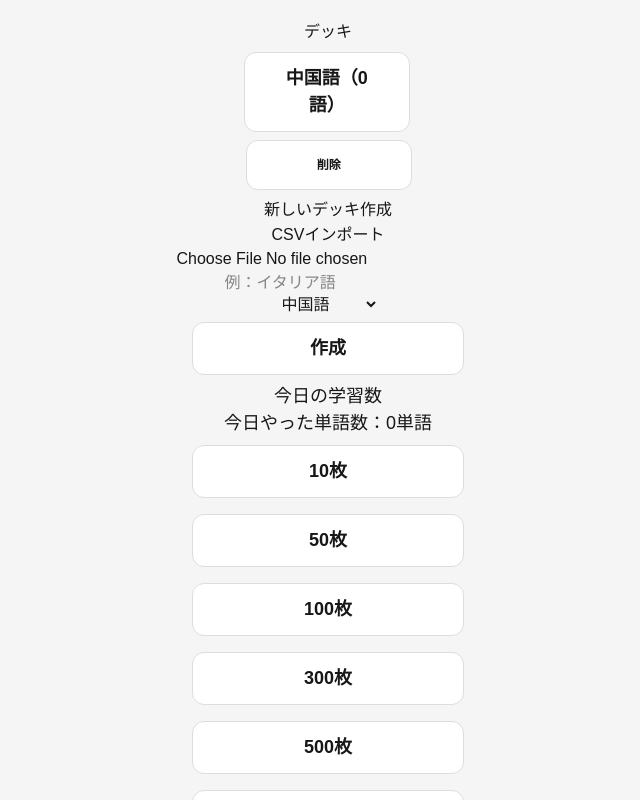
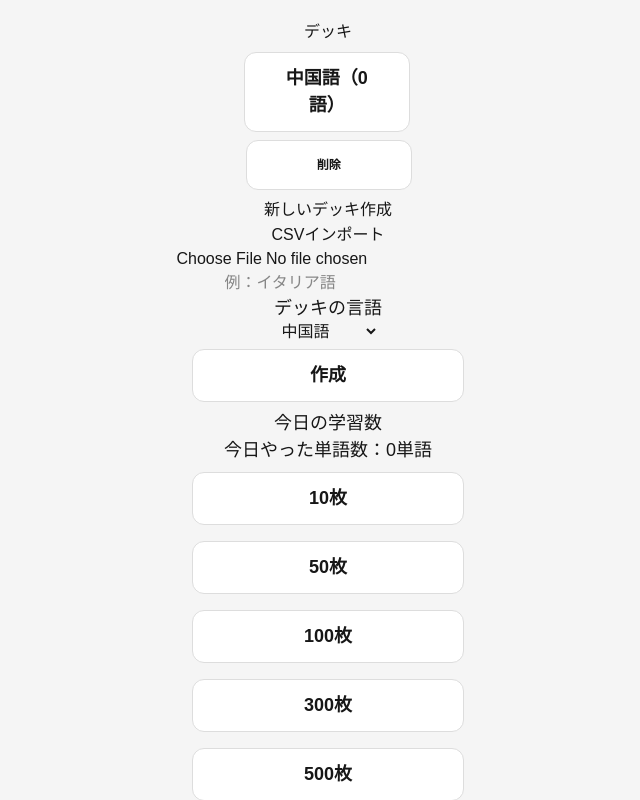
Before and after one commit to mio3087/anki-vocabulary-app, a Next.js app: page / in a window 1280 px wide. Shown: the top 800 px of the page, without its empty margins (312-952 px from the left). Built offline with nearby package versions, Linux system fonts and the light colour scheme.

Commit message:
add deck language selection

```diff
--- a/app/page.tsx
+++ b/app/page.tsx
@@ -472,6 +472,8 @@ CSVインポート
   }
 />
 
+<p>デッキの言語</p>
+
 <select
   value={newDeckLanguage}
   onChange={(e) =>
```
